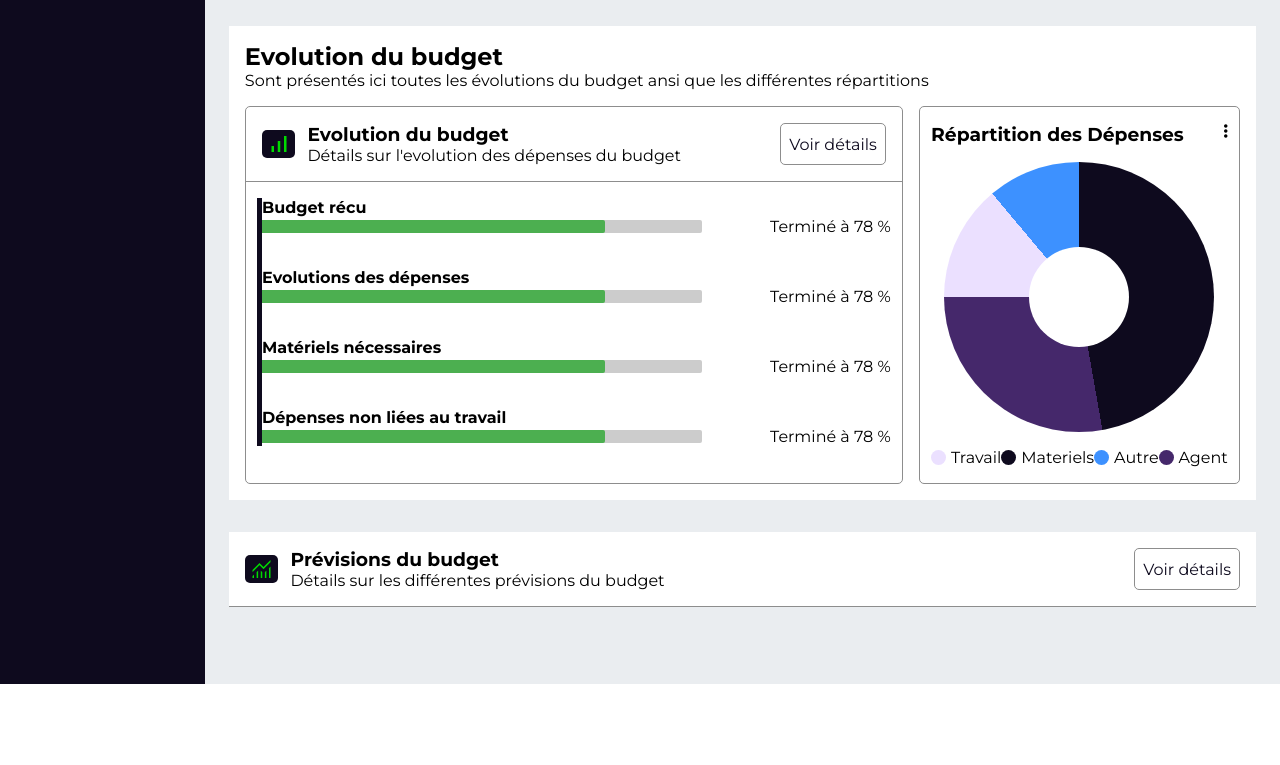
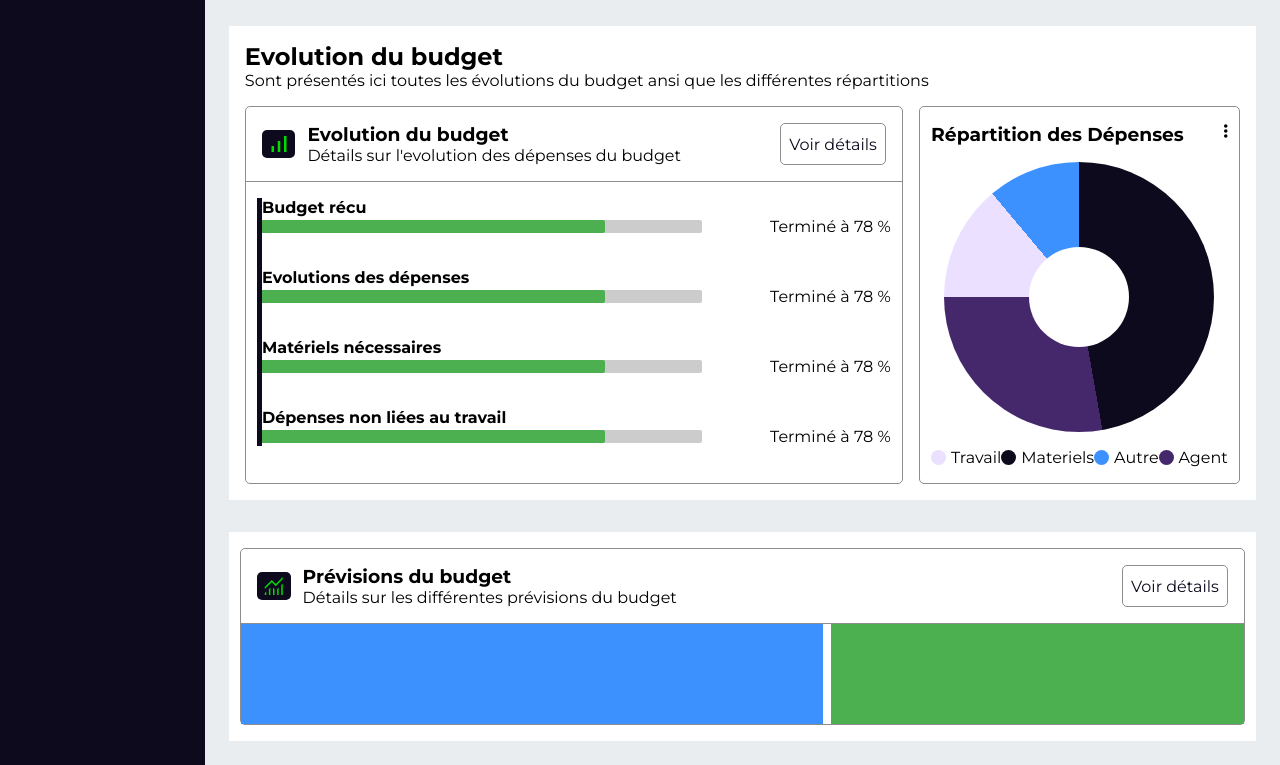
Before and after one commit to isaacmayela/budget_manager, a plain HTML site: page index.html in a window 1280 px wide. Shown: the part 116-881 px from the top of the page. Before the commit the page ends 800 px from the top, so only its background shows below. Drawn offline with nearby package versions, Linux system fonts and the light colour scheme.

Commit message:
Update style.css

```diff
--- a/style.css
+++ b/style.css
@@ -132,13 +132,16 @@ li{
     align-items: center;
 }
 
-.material-symbols-outlined {
+.prevision_icon{
     font-size: 1.7em;
     margin-right: 0.5em;
     padding: 0.1em 0.2em;
     border-radius: 5px;
     color: rgb(0, 219, 0);
     background-color: #0E0A1E;
+}
+
+.material-symbols-outlined {
     font-variation-settings:
     'FILL' 0,
     'wght' 400,
@@ -262,4 +265,36 @@ li{
 .budget_repartition{
     background-color: #fff;
     margin-top: 2em;
+    padding: 1em 0.7em;
 }
+
+.container_repartiton{
+    border: 1px solid rgb(141, 141, 141);
+    border-radius: 5px;
+}
+
+.material-symbols-outlined {
+  font-variation-settings:
+  'FILL' 0,
+  'wght' 400,
+  'GRAD' 0,
+  'opsz' 48
+}
+
+.materials_others{
+    display: grid;
+    grid-template-columns: repeat(12, 1fr);
+    gap: 0.5em;
+}
+
+.materials{
+    grid-column: 1 / 8;
+    background-color: #3D91FF;
+    height: 100px;
+}
+
+.others{
+    grid-column: 8 / 13;
+    background-color: #4caf50;
+    height: 100px;
+}
```
